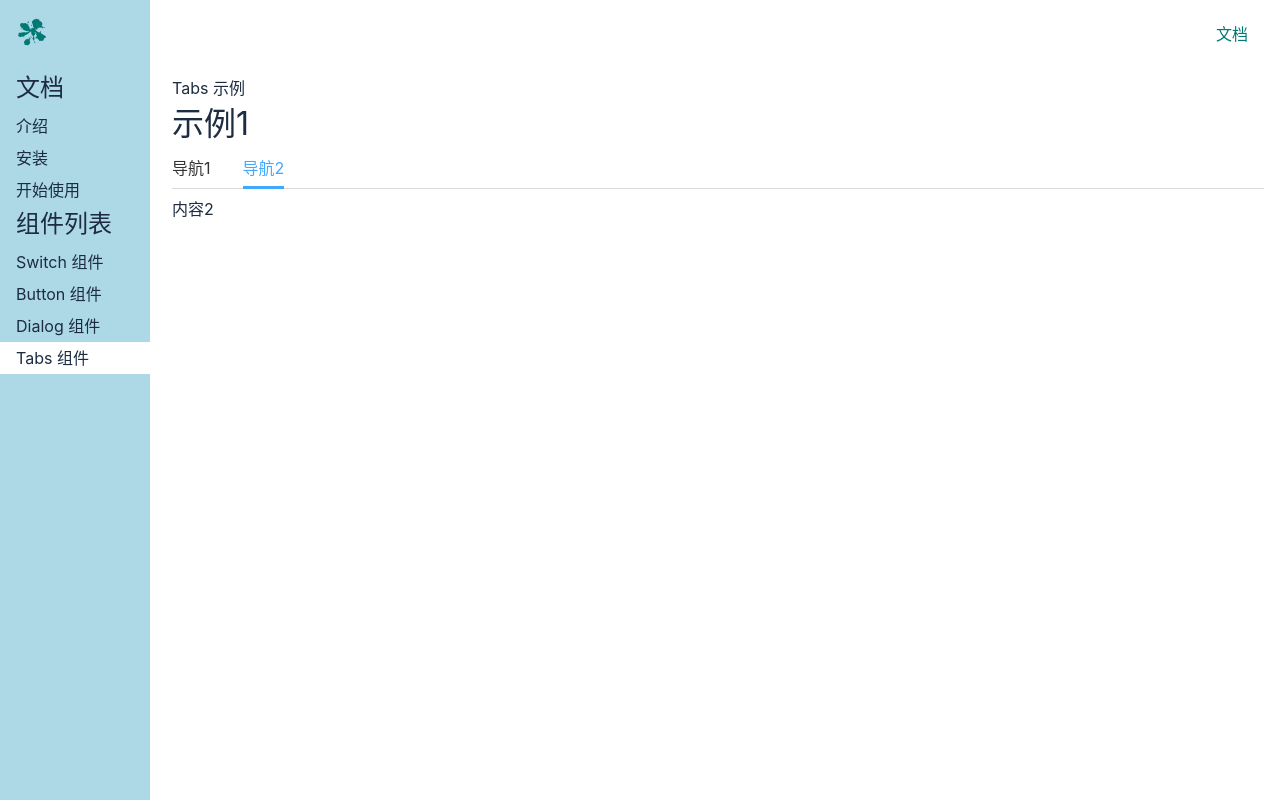
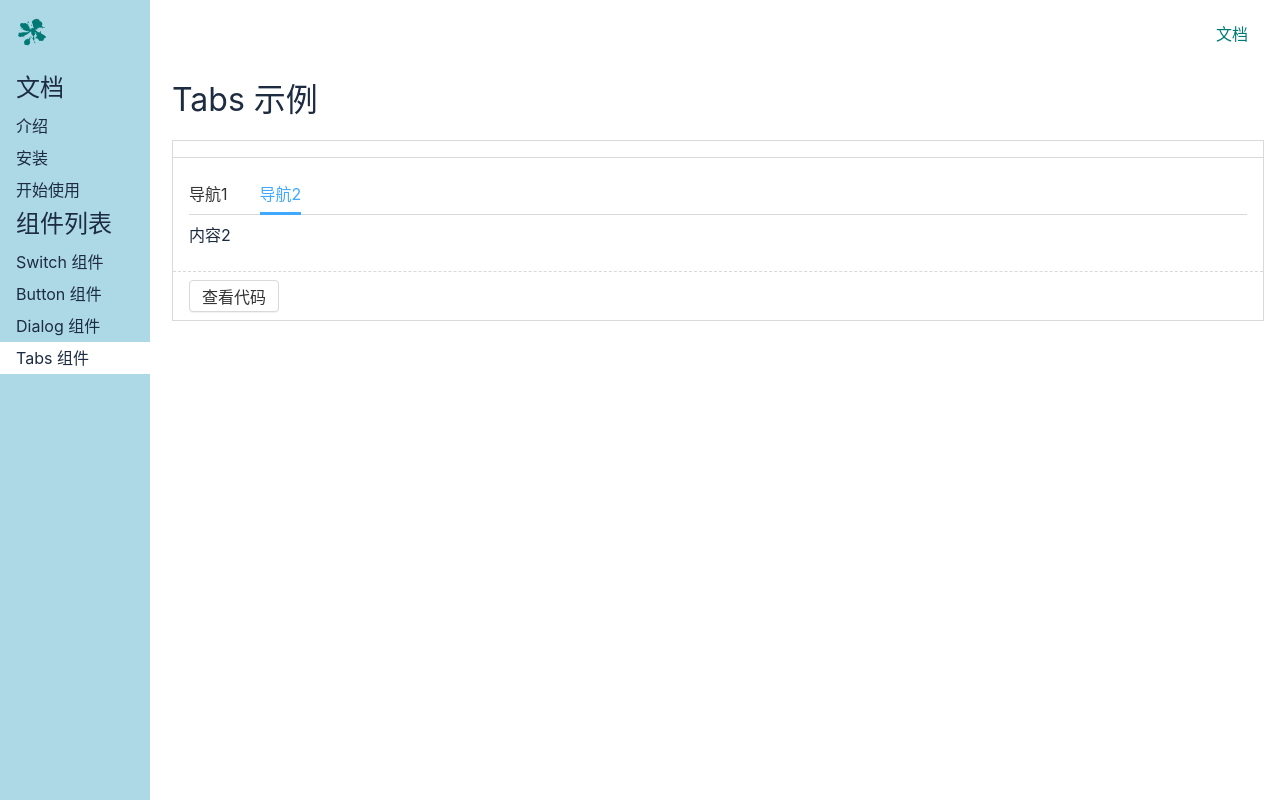
Before and after one commit to Lisbeth1128/momo-ui, a Vue app: page /#/doc/tabs in a window 1280 px wide. Built offline with nearby package versions, Linux system fonts and the light colour scheme.

Commit message:
改造 Tabs demo

```diff
--- a/src/components/ButtonDemo.vue
+++ b/src/components/ButtonDemo.vue
@@ -1,6 +1,6 @@
 <template>
   <div>
-    <div>Button 示例</div>
+    <h1>Button 示例</h1>
     <Demo :component="Button1Demo" />
     <Demo :component="Button2Demo" />
     <Demo :component="Button3Demo" />
--- a/src/components/DialogDemo.vue
+++ b/src/components/DialogDemo.vue
@@ -1,5 +1,5 @@
 <template>
-  <div>Dialog 示例</div>
+  <h1>Dialog 示例</h1>
   <Demo :component="Dialog1Demo" />
   <Demo :component="Dialog2Demo" />
 </template>
--- /dev/null
+++ b/src/components/Tabs1.demo.vue
@@ -0,0 +1,29 @@
+<demo>
+常规使用
+</demo>
+
+<template>
+  <Tabs v-model:selected="x">
+    <Tab title="导航1">内容1</Tab>
+    <Tab title="导航2">内容2</Tab>
+  </Tabs>
+</template>
+
+<script lang="ts">
+import Tabs from "../lib/Tabs.vue"
+import Tab from "../lib/Tab.vue"
+import { ref } from "vue"
+
+export default {
+    components: {
+        Tabs,
+        Tab,
+    },
+    setup() {
+        const x = ref('导航2')
+        return {
+            x
+        }
+    }
+}
+</script>
--- a/src/components/TabsDemo.vue
+++ b/src/components/TabsDemo.vue
@@ -1,28 +1,20 @@
 <template>
-<div>Tabs 示例</div>
-<h1>示例1</h1>
-<Tabs v-model:selected="x">
-  <Tab title="导航1">内容1</Tab>
-  <Tab title="导航2">内容2</Tab>
-</Tabs>
+  <h1>Tabs 示例</h1>
+  <Demo :component="Tabs1Demo" />
 </template>
 
 <script lang="ts">
-import Tabs from '../lib/Tabs.vue'
-import Tab from '../lib/Tab.vue'
-import {
-  ref
-} from 'vue'
+import Demo from "./Demo.vue";
+import Tabs1Demo from "./Tabs1.demo.vue";
+
 export default {
   components: {
-    Tabs,
-    Tab
+    Demo,
   },
   setup() {
-    const x = ref('导航2')
     return {
-      x
-    }
-  }
-}
+      Tabs1Demo,
+    };
+  },
+};
 </script>
```
